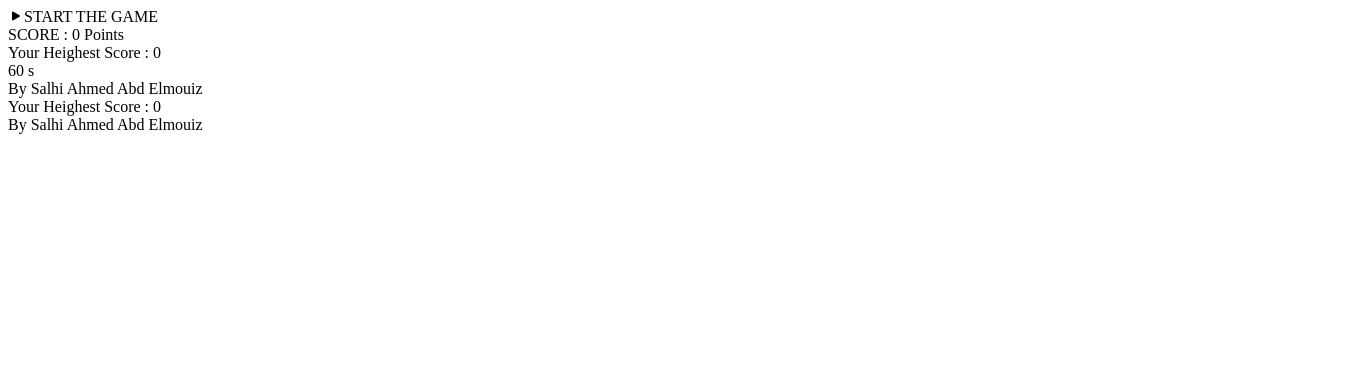
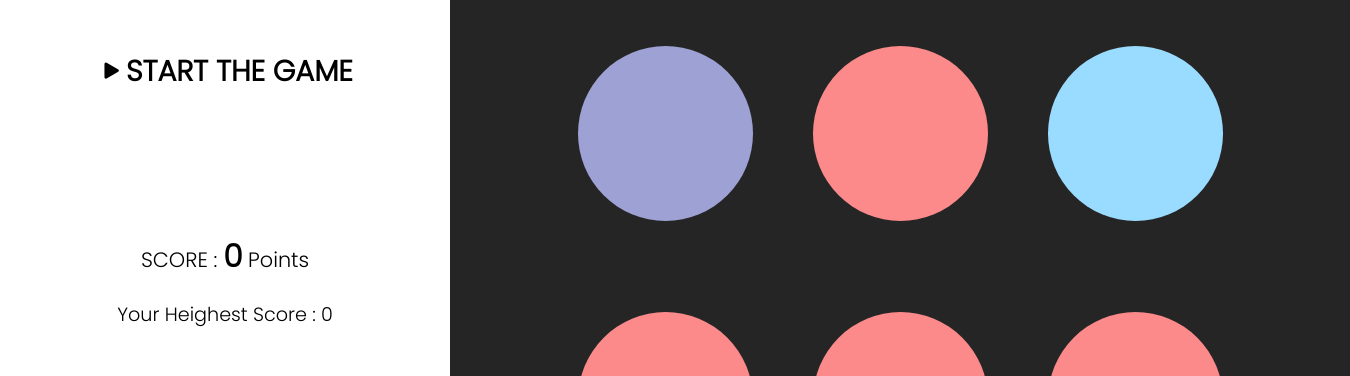
Before and after one commit to ekuin0x/whackaduck, a plain HTML site: page index.html in a window 1280 px wide. Shown: the top 376 px of the page, 1350 px wide, since content can reach past the window. Drawn offline with nearby package versions, Linux system fonts and the light colour scheme.

Commit message:
Back to default

```diff
--- a/index.css
+++ b/index.css
@@ -1,5 +1,5 @@
 
-/*@import url('https://fonts.googleapis.com/css2?family=Poppins:wght@300&display=swap');
+@import url('https://fonts.googleapis.com/css2?family=Poppins:wght@300&display=swap');
 body{
     margin: 0;
     display: flex;
@@ -194,4 +194,3 @@ background-color:rgb(255, 255, 255);
         content: "";
     }
 }
-*/
```
